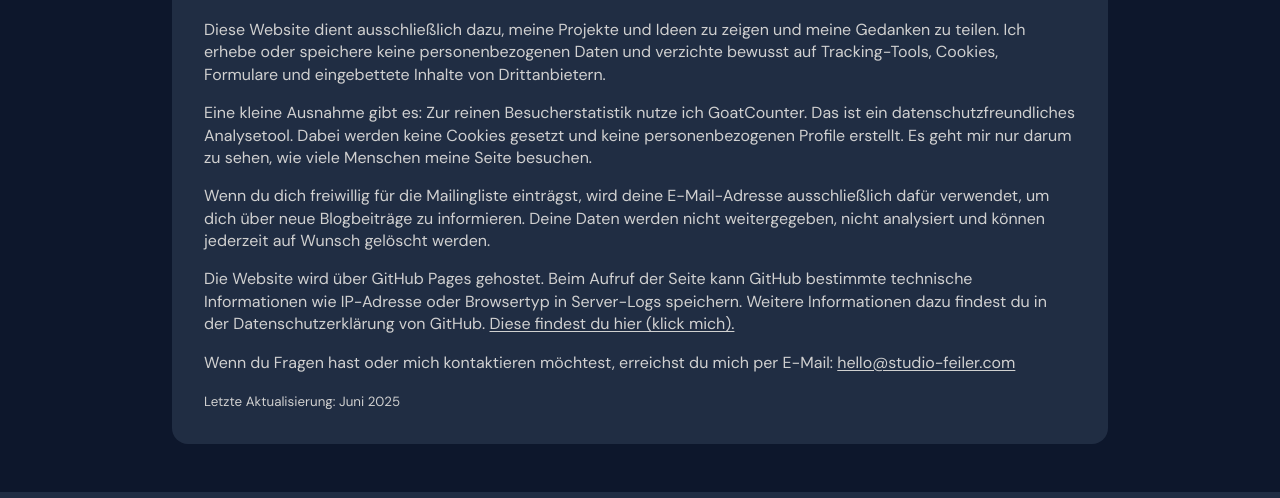
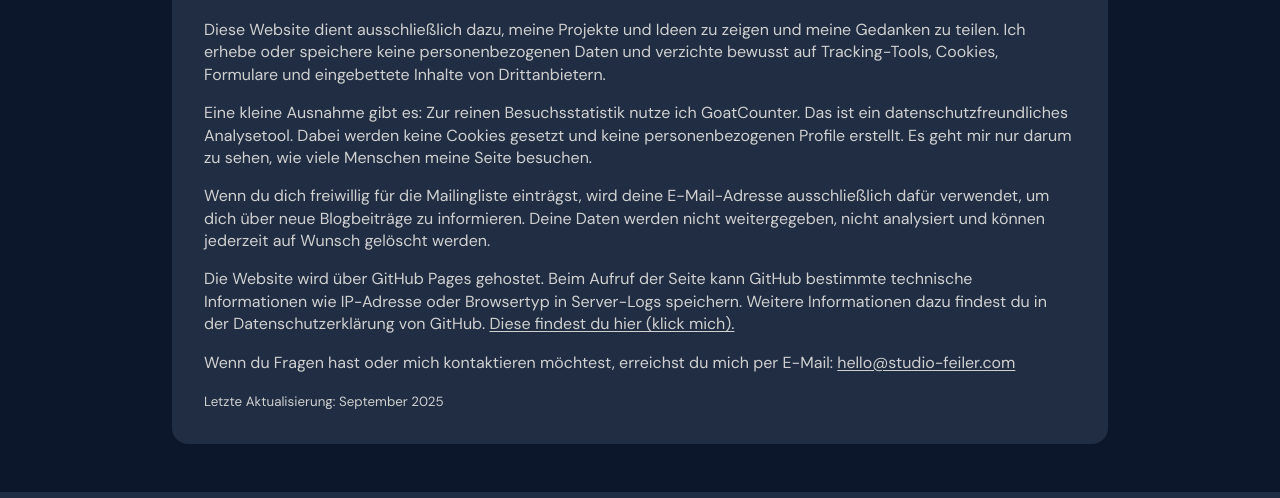
Before and after one commit to enaaacode/annabelle-feiler.github.io, a Jekyll site: the page built from datenschutz.md, in a window 1280 px wide. Shown: the part 252-750 px from the top of the page. Built offline with Jekyll 4.4.1, drawn with Linux system fonts in a browser that asks for light colours.

Commit message:
Update datenschutz.md

```diff
--- a/datenschutz.md
+++ b/datenschutz.md
@@ -11,7 +11,7 @@ Keine Cookies, kein Tracking, kein Schnüffeln. Versprochen. Ich bin Kreativkopf
 
 Diese Website dient ausschließlich dazu, meine Projekte und Ideen zu zeigen und meine Gedanken zu teilen. Ich erhebe oder speichere keine personenbezogenen Daten und verzichte bewusst auf Tracking-Tools, Cookies, Formulare und eingebettete Inhalte von Drittanbietern.
 
-Eine kleine Ausnahme gibt es: Zur reinen Besucherstatistik nutze ich GoatCounter. Das ist ein datenschutzfreundliches Analysetool. Dabei werden keine Cookies gesetzt und keine personenbezogenen Profile erstellt. Es geht mir nur darum zu sehen, wie viele Menschen meine Seite besuchen.
+Eine kleine Ausnahme gibt es: Zur reinen Besuchsstatistik nutze ich GoatCounter. Das ist ein datenschutzfreundliches Analysetool. Dabei werden keine Cookies gesetzt und keine personenbezogenen Profile erstellt. Es geht mir nur darum zu sehen, wie viele Menschen meine Seite besuchen.
 
 Wenn du dich freiwillig für die Mailingliste einträgst, wird deine E-Mail-Adresse ausschließlich dafür verwendet, um dich über neue Blogbeiträge zu informieren. Deine Daten werden nicht weitergegeben, nicht analysiert und können jederzeit auf Wunsch gelöscht werden.
 
@@ -19,4 +19,4 @@ Die Website wird über GitHub Pages gehostet. Beim Aufruf der Seite kann GitHub
 
 Wenn du Fragen hast oder mich kontaktieren möchtest, erreichst du mich per E-Mail: [hello@studio-feiler.com](mailto:hello@studio-feiler.com)
 
-<small>Letzte Aktualisierung: Juni 2025</small>
+<small>Letzte Aktualisierung: September 2025</small>
```
